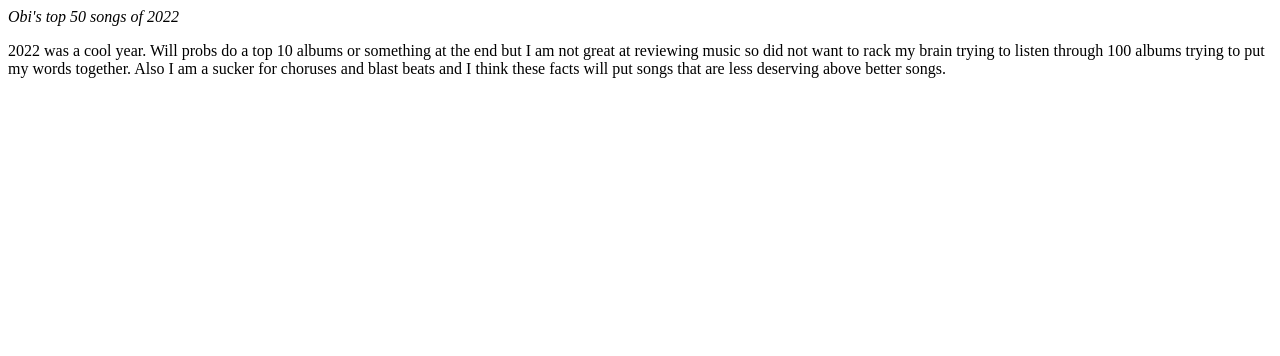
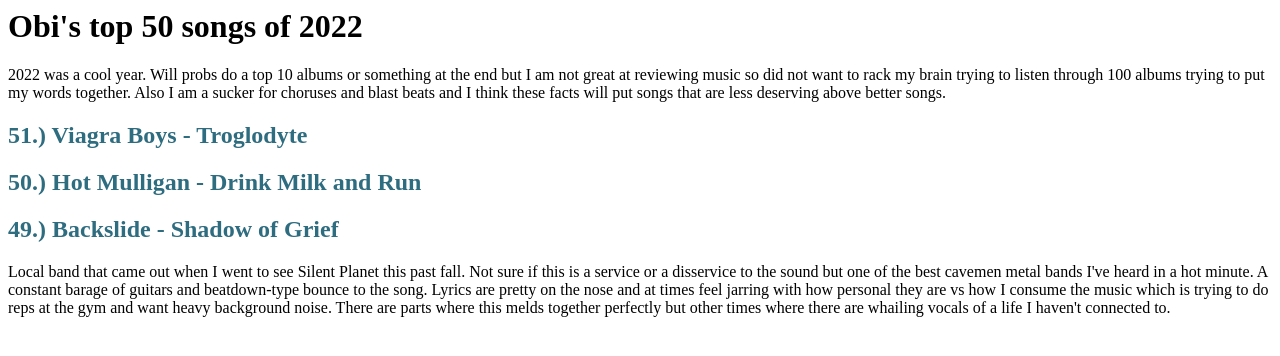
Before and after one commit to olbrichjake/2022songs, a plain HTML site: page index.html in a window 1280 px wide. Drawn offline with Linux system fonts and the light colour scheme.

Commit message:
Update index.html

```diff
--- a/index.html
+++ b/index.html
@@ -1,2 +1,6 @@
-<em>Obi's top 50 songs of 2022</em>
+<h1>Obi's top 50 songs of 2022</h1>
 <p>2022 was a cool year. Will probs do a top 10 albums or something at the end but I am not great at reviewing music so did not want to rack my brain trying to listen through 100 albums trying to put my words together. Also I am a sucker for choruses and blast beats and I think these facts will put songs that are less deserving above better songs.</p>
+<h2 style="color: #2e6c80;">51.) Viagra Boys - Troglodyte</h2>
+<h2 style="color: #2e6c80;">50.) Hot Mulligan - Drink Milk and Run</h2>
+<h2 style="color: #2e6c80;">49.) Backslide - Shadow of Grief</h2>
+<p>Local band that came out when I went to see Silent Planet this past fall. Not sure if this is a service or a disservice to the sound but one of the best cavemen metal bands I've heard in a hot minute. A constant barage of guitars and beatdown-type bounce to the song. Lyrics are pretty on the nose and at times feel jarring with how personal they are vs how I consume the music which is trying to do reps at the gym and want heavy background noise. There are parts where this melds together perfectly but other times where there are whailing vocals of a life I haven't connected to.</p>
```
